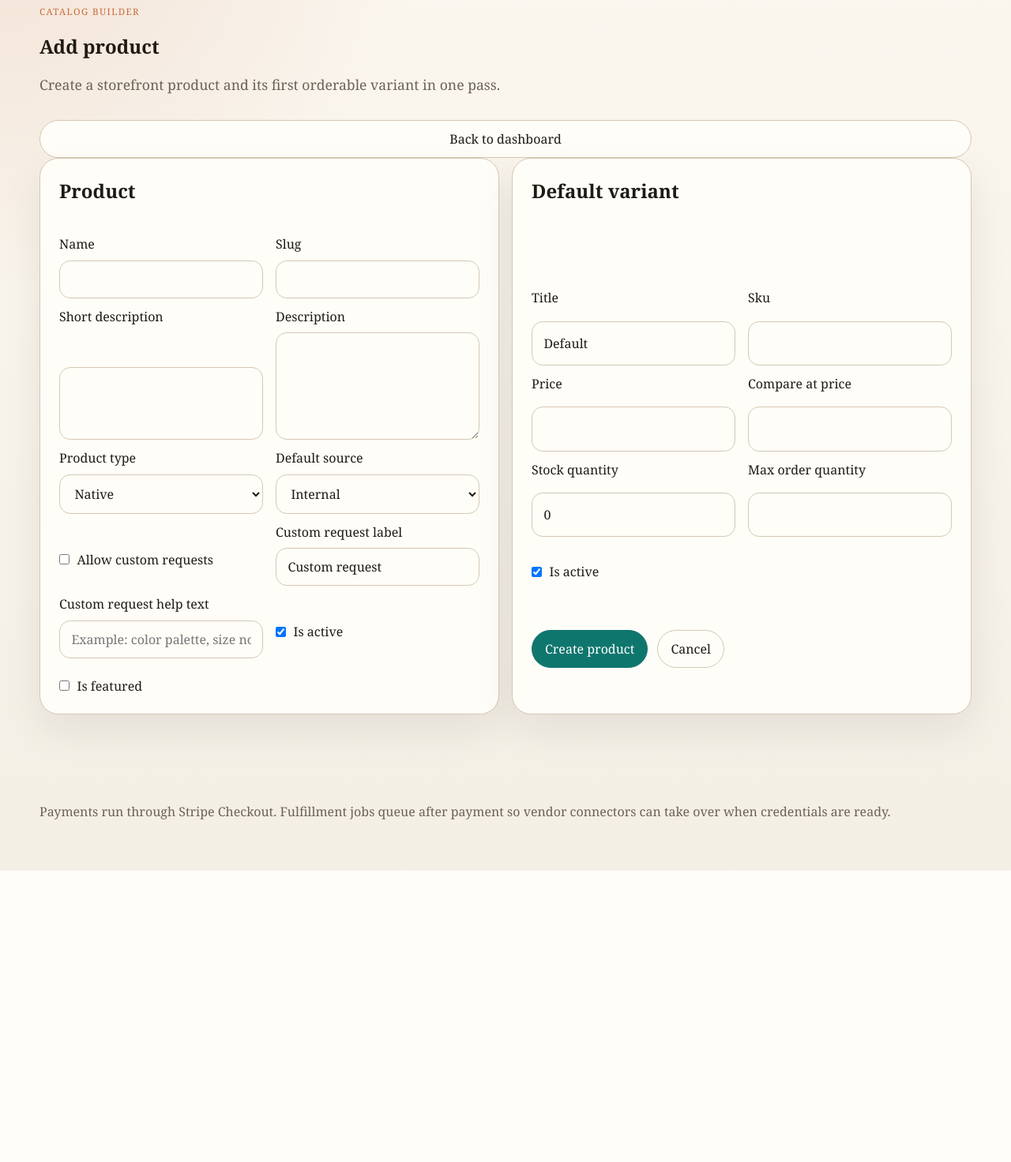
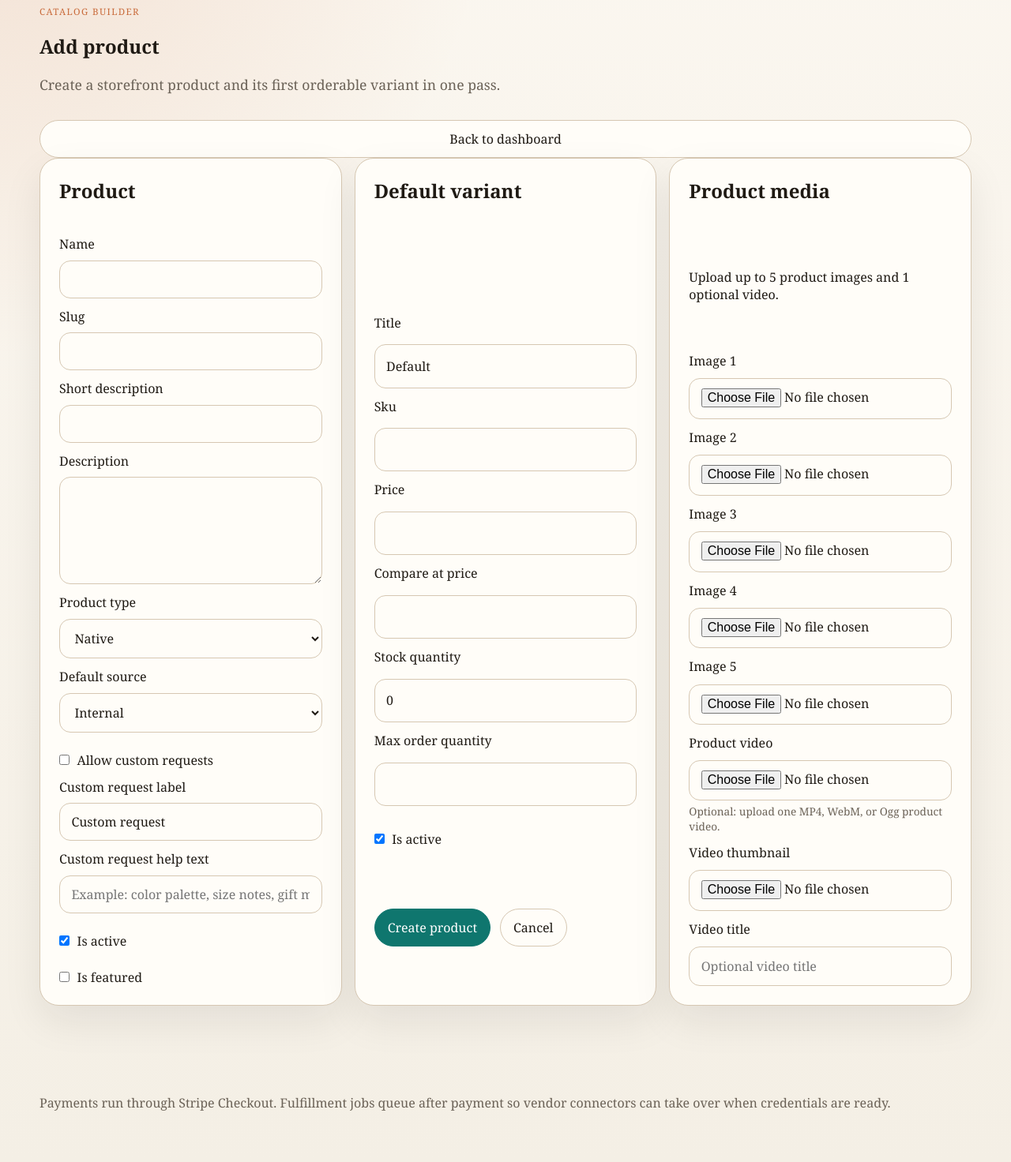
Before and after one commit to tg11-org/storefront, a Django app: page /dashboard/manage/products/new/ in a window 1280 px wide. Shown: the part 172-1644 px from the top of the page at 79% size. Before the commit the page ends 1275 px from the top, so only its background shows below. Run offline with Django 5.2, Linux system fonts and the light colour scheme; the visitor is signed in with stand-in values (Sample User, id 1); data that the repository does not hold is empty; some libraries are stand-ins or nearby versions.

Commit message:
add product media uploads and page hero banner

```diff
--- a/catalog/models.py
+++ b/catalog/models.py
@@ -139,6 +139,7 @@ class StorePage(models.Model):
     title = models.CharField(max_length=255)
     slug = models.SlugField(unique=True, max_length=255)
     summary = models.CharField(max_length=255, blank=True)
+    hero_image = models.ImageField(upload_to='pages/heroes/', blank=True)
     body = models.TextField(blank=True)
     products = models.ManyToManyField(Product, blank=True, related_name='store_pages')
     is_published = models.BooleanField(default=False)
--- a/dashboard/forms.py
+++ b/dashboard/forms.py
@@ -12,6 +12,15 @@ from orders.models import FulfillmentUpdate, Order
 
 
 class ProductCreateForm(forms.ModelForm):
+    image_1 = forms.ImageField(required=False, label='Image 1')
+    image_2 = forms.ImageField(required=False, label='Image 2')
+    image_3 = forms.ImageField(required=False, label='Image 3')
+    image_4 = forms.ImageField(required=False, label='Image 4')
+    image_5 = forms.ImageField(required=False, label='Image 5')
+    video_file = forms.FileField(required=False, label='Product video')
+    video_thumbnail = forms.ImageField(required=False, label='Video thumbnail')
+    video_title = forms.CharField(required=False, label='Video title', max_length=255)
+
     class Meta:
         model = Product
         fields = (
@@ -32,11 +41,28 @@ class ProductCreateForm(forms.ModelForm):
             'custom_request_help_text': forms.TextInput(attrs={'placeholder': 'Example: color palette, size notes, gift message'}),
         }
 
+    def __init__(self, *args, **kwargs):
+        super().__init__(*args, **kwargs)
+        for field_name in ['image_1', 'image_2', 'image_3', 'image_4', 'image_5']:
+            self.fields[field_name].widget = forms.FileInput(attrs={'class': 'form-input', 'accept': 'image/*'})
+        self.fields['video_file'].widget = forms.FileInput(attrs={'class': 'form-input', 'accept': 'video/mp4,video/webm,video/ogg'})
+        self.fields['video_thumbnail'].widget = forms.FileInput(attrs={'class': 'form-input', 'accept': 'image/*'})
+        self.fields['video_title'].widget = forms.TextInput(attrs={'class': 'form-input', 'placeholder': 'Optional video title'})
+        self.fields['video_file'].help_text = 'Optional: upload one MP4, WebM, or Ogg product video.'
+
     def clean_slug(self):
         slug = self.cleaned_data.get('slug') or slugify(self.cleaned_data.get('name', ''))
         if Product.objects.filter(slug=slug).exists():
             raise ValidationError('A product with this slug already exists.')
         return slug
+
+    def clean(self):
+        cleaned = super().clean()
+        if cleaned.get('video_thumbnail') and not cleaned.get('video_file'):
+            self.add_error('video_thumbnail', 'Upload a video before adding a thumbnail.')
+        if cleaned.get('video_title') and not cleaned.get('video_file'):
+            self.add_error('video_title', 'Upload a video before adding a title.')
+        return cleaned
 
 
 class DefaultVariantForm(forms.ModelForm):
@@ -48,10 +74,11 @@ class DefaultVariantForm(forms.ModelForm):
 class StorePageCreateForm(forms.ModelForm):
     class Meta:
         model = StorePage
-        fields = ('title', 'slug', 'summary', 'body', 'products', 'is_published', 'sort_order')
+        fields = ('title', 'slug', 'summary', 'hero_image', 'body', 'products', 'is_published', 'sort_order')
         widgets = {
             'body': forms.Textarea(attrs={'rows': 7}),
             'products': forms.SelectMultiple(attrs={'size': 8}),
+            'hero_image': forms.FileInput(attrs={'class': 'form-input', 'accept': 'image/*'}),
         }
 
     def clean_slug(self):
--- a/dashboard/views.py
+++ b/dashboard/views.py
@@ -7,7 +7,7 @@ from django.shortcuts import redirect, render, get_object_or_404
 from django.urls import reverse
 from django.db.models import Q
 
-from catalog.models import Product, StorePage
+from catalog.models import Product, ProductImage, ProductVideo, StorePage
 from connectors.models import ChannelAccount, ExternalListing
 from connectors.models import SyncJob
 from orders.models import Order, FulfillmentUpdate
@@ -76,7 +76,7 @@ def storefront_manager(request):
 
 @user_passes_test(_is_superuser)
 def product_create(request):
-    product_form = ProductCreateForm(request.POST or None, prefix='product')
+    product_form = ProductCreateForm(request.POST or None, request.FILES or None, prefix='product')
     variant_form = DefaultVariantForm(request.POST or None, prefix='variant', initial={'title': 'Default', 'is_active': True})
     if request.method == 'POST' and product_form.is_valid() and variant_form.is_valid():
         product = product_form.save()
@@ -84,6 +84,26 @@ def product_create(request):
         variant.product = product
         variant.is_default = True
         variant.save()
+
+        for index, field_name in enumerate(['image_1', 'image_2', 'image_3', 'image_4', 'image_5']):
+            image_file = product_form.cleaned_data.get(field_name)
+            if image_file:
+                ProductImage.objects.create(
+                    product=product,
+                    image=image_file,
+                    sort_order=index,
+                    alt_text=product.name,
+                )
+
+        video_file = product_form.cleaned_data.get('video_file')
+        if video_file:
+            ProductVideo.objects.create(
+                product=product,
+                video=video_file,
+                thumbnail=product_form.cleaned_data.get('video_thumbnail'),
+                title=product_form.cleaned_data.get('video_title') or f'{product.name} video',
+            )
+
         messages.success(request, f'{product.name} was created.')
         return redirect(product.get_absolute_url())
     return render(
@@ -95,7 +115,7 @@ def product_create(request):
 
 @user_passes_test(_is_superuser)
 def page_create(request):
-    form = StorePageCreateForm(request.POST or None)
+    form = StorePageCreateForm(request.POST or None, request.FILES or None)
     if request.method == 'POST' and form.is_valid():
         page = form.save()
         messages.success(request, f'{page.title} was created.')
--- a/templates/dashboard/model_form.html
+++ b/templates/dashboard/model_form.html
@@ -10,7 +10,7 @@
   <a class="button" href="{% url 'dashboard:manage' %}">Back to dashboard</a>
 </section>
 
-<form method="post" class="detail-card dashboard-form">
+<form method="post" enctype="multipart/form-data" class="detail-card dashboard-form">
   {% csrf_token %}
   {% if form.non_field_errors %}<div class="error-list">{{ form.non_field_errors }}</div>{% endif %}
   <div class="form-grid">
--- a/templates/dashboard/product_form.html
+++ b/templates/dashboard/product_form.html
@@ -10,13 +10,14 @@
   <a class="button" href="{% url 'dashboard:manage' %}">Back to dashboard</a>
 </section>
 
-<form method="post" class="dashboard-grid">
+<form method="post" enctype="multipart/form-data" class="dashboard-grid">
   {% csrf_token %}
   <section class="detail-card dashboard-form">
     <h2>Product</h2>
     {% if product_form.non_field_errors %}<div class="error-list">{{ product_form.non_field_errors }}</div>{% endif %}
     <div class="form-grid">
       {% for field in product_form %}
+        {% if field.name != 'image_1' and field.name != 'image_2' and field.name != 'image_3' and field.name != 'image_4' and field.name != 'image_5' and field.name != 'video_file' and field.name != 'video_thumbnail' and field.name != 'video_title' %}
           <label class="{% if field.field.widget.input_type == 'checkbox' %}checkbox-row{% else %}field-block{% endif %}">
             {% if field.field.widget.input_type == 'checkbox' %}
               {{ field }} <span>{{ field.label }}</span>
@@ -26,6 +27,7 @@
             {% endif %}
             {% if field.errors %}<span class="error-list">{{ field.errors }}</span>{% endif %}
           </label>
+        {% endif %}
       {% endfor %}
     </div>
   </section>
@@ -51,5 +53,22 @@
       <a class="button" href="{% url 'dashboard:manage' %}">Cancel</a>
     </div>
   </section>
+
+  <section class="detail-card dashboard-form">
+    <h2>Product media</h2>
+    <p class="text-muted">Upload up to 5 product images and 1 optional video.</p>
+    <div class="form-grid">
+      {% for field in product_form %}
+        {% if field.name == 'image_1' or field.name == 'image_2' or field.name == 'image_3' or field.name == 'image_4' or field.name == 'image_5' or field.name == 'video_file' or field.name == 'video_thumbnail' or field.name == 'video_title' %}
+          <label class="field-block">
+            <span>{{ field.label }}</span>
+            {{ field }}
+            {% if field.help_text %}<small>{{ field.help_text }}</small>{% endif %}
+            {% if field.errors %}<span class="error-list">{{ field.errors }}</span>{% endif %}
+          </label>
+        {% endif %}
+      {% endfor %}
+    </div>
+  </section>
 </form>
 {% endblock %}
```
Also changed, not shown: catalog/views.py (+12 -8 lines), templates/catalog/store_page_detail.html (+38 -0 lines), catalog/migrations/0006_storepage_hero_image.py (added). Lines whose indentation alone changed are shown as unchanged.
